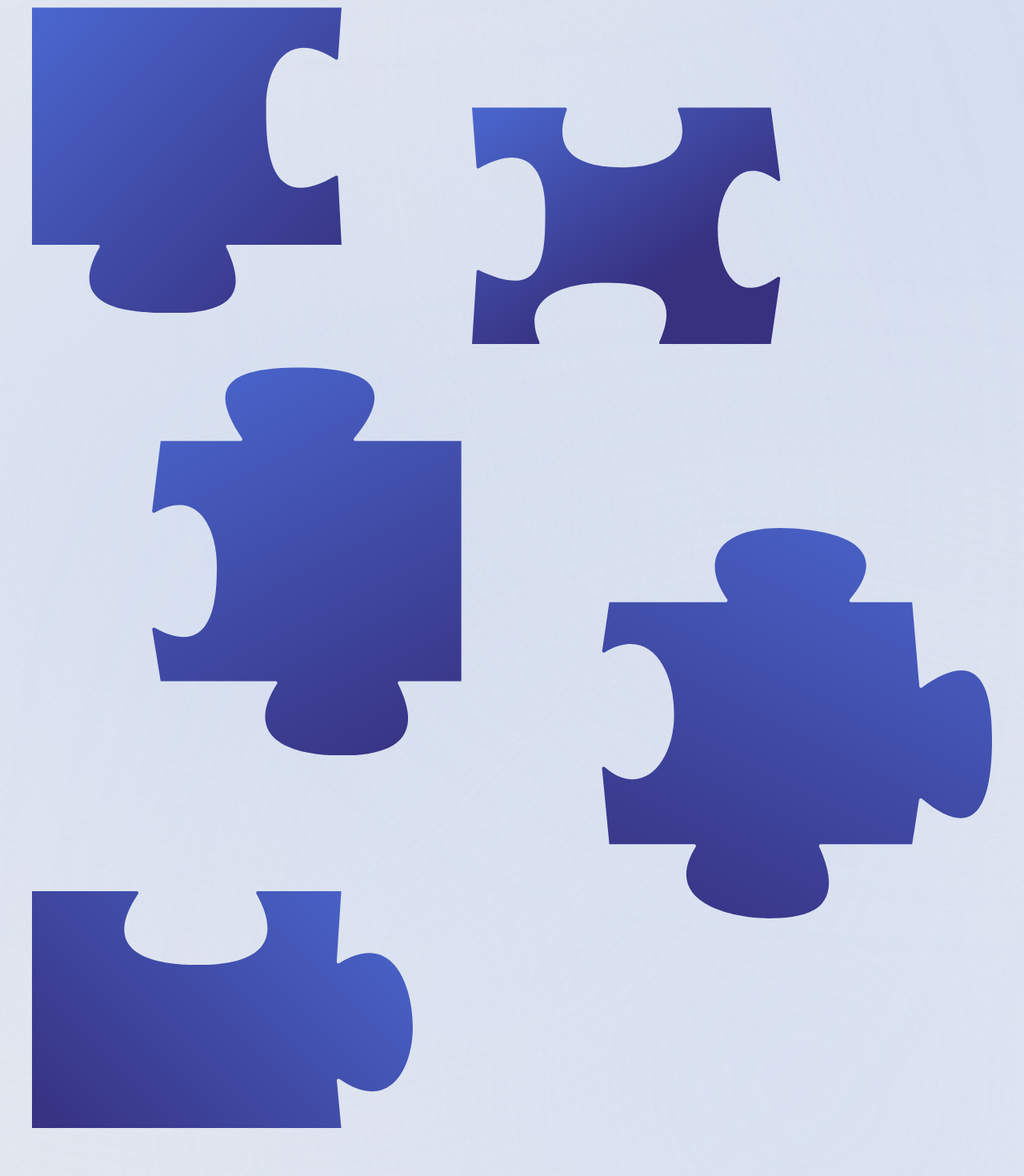
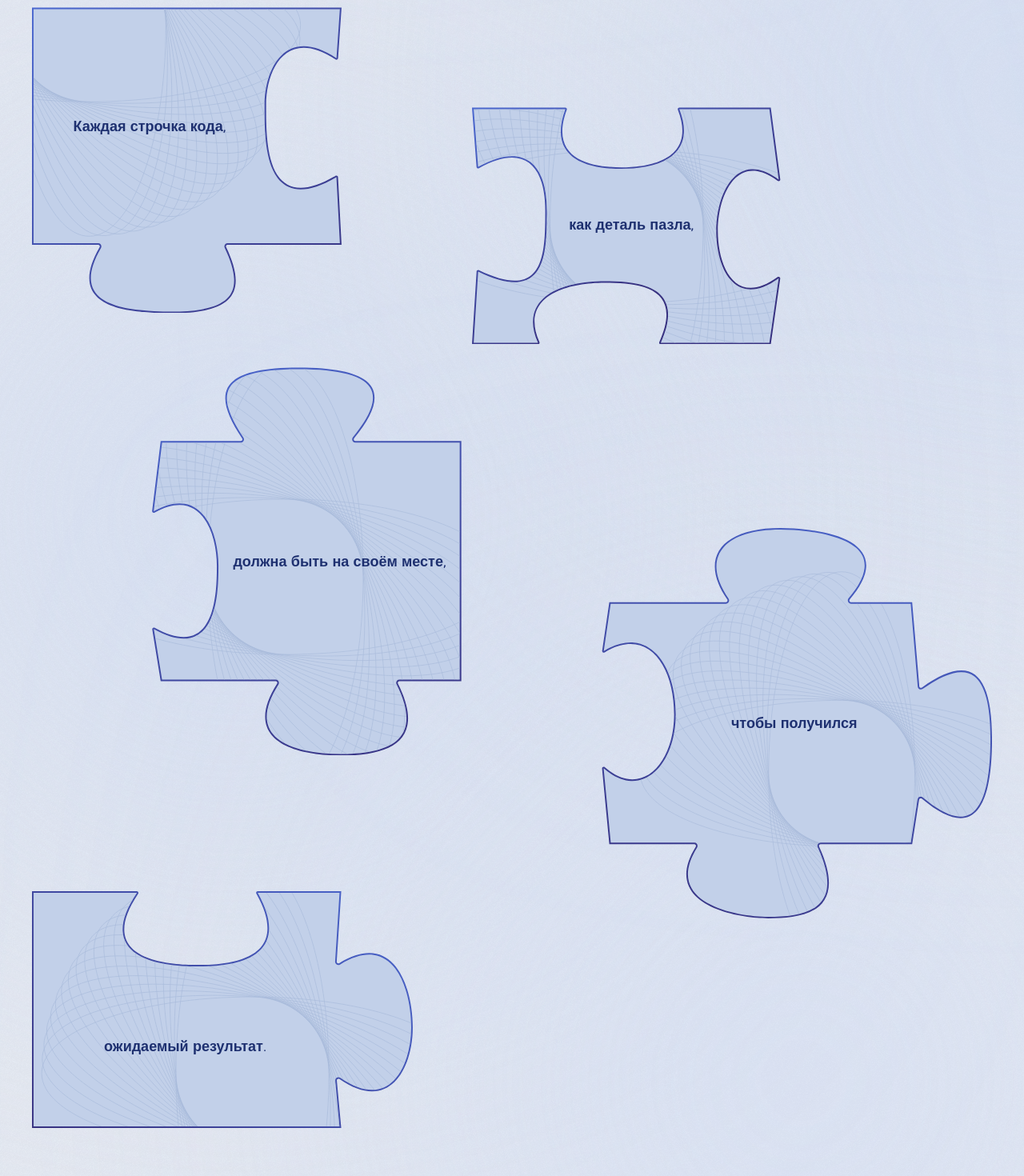
Before and after one commit to Alex-Nicalace/webcraft, a React (Vite) app: page / in a window 1280 px wide. Shown: the part 2320-3790 px from the top of the page at 80% size. Built offline with nearby package versions, Linux system fonts and the light colour scheme.

Commit message:
Credo: animate on scroll

```diff
--- a/src/components/Credo/Credo.scss
+++ b/src/components/Credo/Credo.scss
@@ -47,8 +47,6 @@
       @include adaptiveValue('height', 1400, 1700, $pc, $mobile);
 
       .puzzle {
-        position: absolute;
-
         &_4 {
           left: percent(550, $width-box);
           top: rem(125);
@@ -72,8 +70,6 @@
       @include adaptiveValue('height', $height-box, 543, $mobile);
 
       .puzzle {
-        position: absolute;
-
         &_4 {
           left: auto;
           right: 0;
@@ -94,8 +90,6 @@
       $height-box: 543;
 
       .puzzle {
-        position: absolute;
-
         &_5 {
           left: 0;
           top: percent(145, $height-box);
@@ -106,5 +100,88 @@
         }
       }
     }
+
+    &_animated {
+      .puzzle {
+        animation-duration: 0.5s;
+        animation-timing-function: ease-out;
+        animation-fill-mode: backwards;
+        &_3 {
+          animation-name: fadeInPuuzzle3;
+          animation-delay: 0s;
+          @keyframes fadeInPuuzzle3 {
+            0% {
+              opacity: 0;
+              transform: translateY(percent(629, 580));
+            }
+            100% {
+              opacity: 1;
+              transform: translateY(0);
+            }
+          }
+        }
+        &_4 {
+          animation-name: fadeInPuuzzle4;
+          animation-delay: 0.5s;
+          @keyframes fadeInPuuzzle4 {
+            0% {
+              opacity: 0;
+              transform: translateY(percent(1210, 450));
+            }
+            100% {
+              opacity: 1;
+              transform: translateY(0);
+            }
+          }
+        }
+        &_5 {
+          animation-name: fadeInPuuzzle5;
+          animation-delay: 1s;
+          @keyframes fadeInPuuzzle5 {
+            0% {
+              opacity: 0;
+              transform: translateY(percent(1600, 727));
+            }
+            100% {
+              opacity: 1;
+              transform: translateY(0);
+            }
+          }
+        }
+        &_6 {
+          animation-name: fadeInPuuzzle6;
+          animation-delay: 1.5s;
+          @keyframes fadeInPuuzzle6 {
+            0% {
+              opacity: 0;
+              transform: translateY(percent(1870, 726));
+            }
+            100% {
+              opacity: 1;
+              transform: translateY(0);
+            }
+          }
+        }
+        &_7 {
+          animation-name: fadeInPuuzzle7;
+          animation-delay: 2s;
+          @keyframes fadeInPuuzzle7 {
+            0% {
+              opacity: 0;
+              transform: translateY(percent(2080, 450));
+            }
+            100% {
+              opacity: 1;
+              transform: translateY(0);
+            }
+          }
+        }
+      }
+    }
+    &_animated_paused {
+      .puzzle {
+        animation-play-state: paused;
+      }
+    }
   }
 }
--- a/src/components/Credo/Credo.tsx
+++ b/src/components/Credo/Credo.tsx
@@ -1,7 +1,9 @@
+import { useRef, useState } from 'react';
 import Container from '../Container';
 import Puzzle from '../ui/Puzzle';
 import { TCredoProps } from './Credo.types';
 import './Credo.scss';
+import { useIntersectionObserver } from '../../hooks/useIntersectionObserver';
 
 const CREDO_PUZZLE: { text: string; variant: 3 | 4 | 5 | 6 | 7 }[] = [
   { text: 'Каждая строчка кода,', variant: 3 },
@@ -12,21 +14,57 @@ const CREDO_PUZZLE: { text: string; variant: 3 | 4 | 5 | 6 | 7 }[] = [
 ];
 
 function Credo({ className, ...props }: TCredoProps): JSX.Element {
-  const isOpenPuzzle = false;
+  const [completedAnimationPuzzles, setCompletedAnimationPuzzles] = useState<
+    number[]
+  >([]);
+  const wrapperRef = useRef<HTMLDivElement>(null);
+  const isVisibleWrapper = useIntersectionObserver(wrapperRef, {
+    rootMargin: '0px 0px -60% 0px',
+    once: true,
+  });
+
+  const hundleAnimationEnd = (index: number) => () => {
+    setCompletedAnimationPuzzles((prev) => [...prev, index]);
+  };
+
+  function handleReplayAnimation() {
+    const wrapperEl = wrapperRef.current;
+    if (!wrapperEl) return;
+    wrapperEl.classList.remove('credo__wrapper_animated');
+    // Ждём следующего кадра, чтобы применить анимацию снова
+    requestAnimationFrame(() => {
+      wrapperEl.classList.add('credo__wrapper_animated');
+    });
+    setCompletedAnimationPuzzles([]);
+  }
 
   return (
     <Container
       tag="div"
       className={['credo decor-blured decor-blured_3', className].join(' ')}
+      onDoubleClick={handleReplayAnimation}
       {...props}
     >
-      <div className="credo__wrapper">
+      <div
+        ref={wrapperRef}
+        className={[
+          'credo__wrapper credo__wrapper_animated',
+          !isVisibleWrapper && 'credo__wrapper_animated_paused',
+        ]
+          .filter(Boolean)
+          .join(' ')}
+      >
         {CREDO_PUZZLE.map(({ text, variant }, index) => (
           <Puzzle
             key={index}
             variant={variant}
             text={text}
-            isOpen={isOpenPuzzle}
+            isOpen={completedAnimationPuzzles.includes(index)}
+            onAnimationEnd={
+              completedAnimationPuzzles.includes(index)
+                ? undefined
+                : hundleAnimationEnd(index)
+            }
           />
         ))}
       </div>
```
